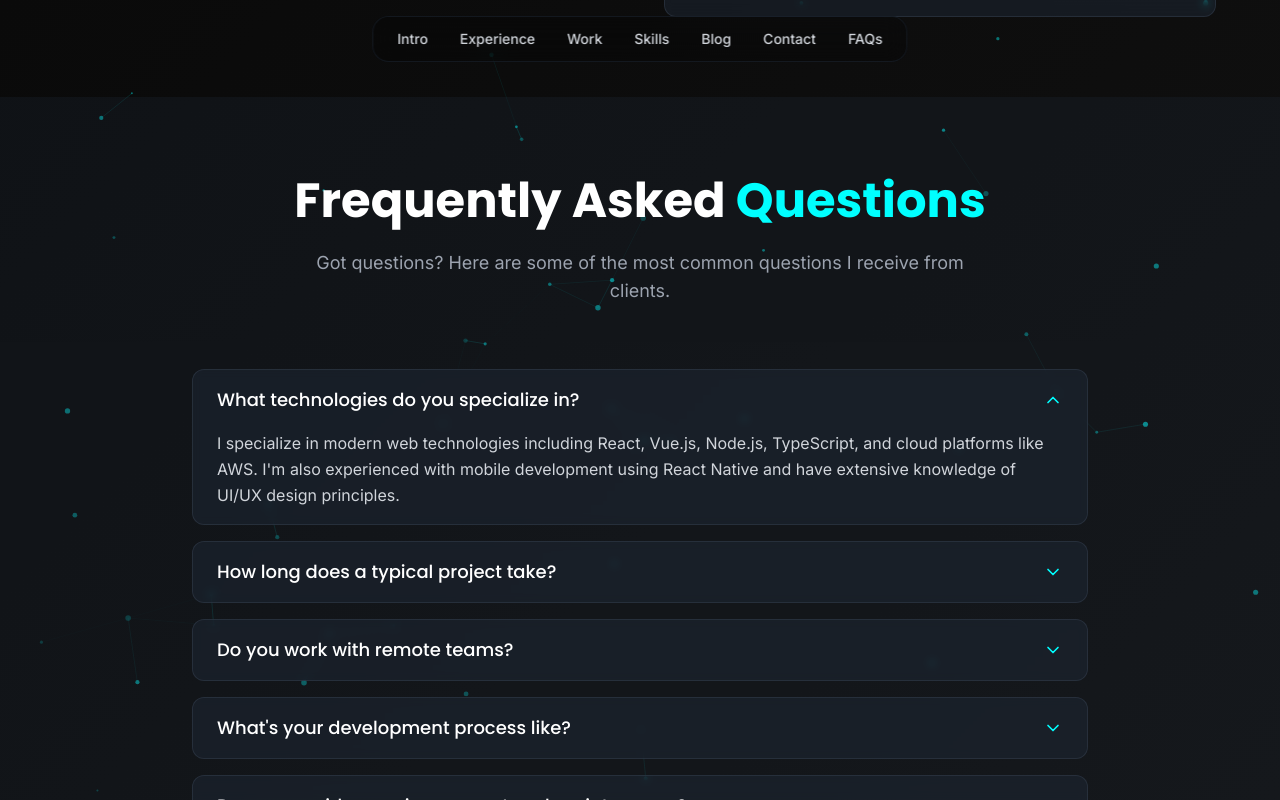
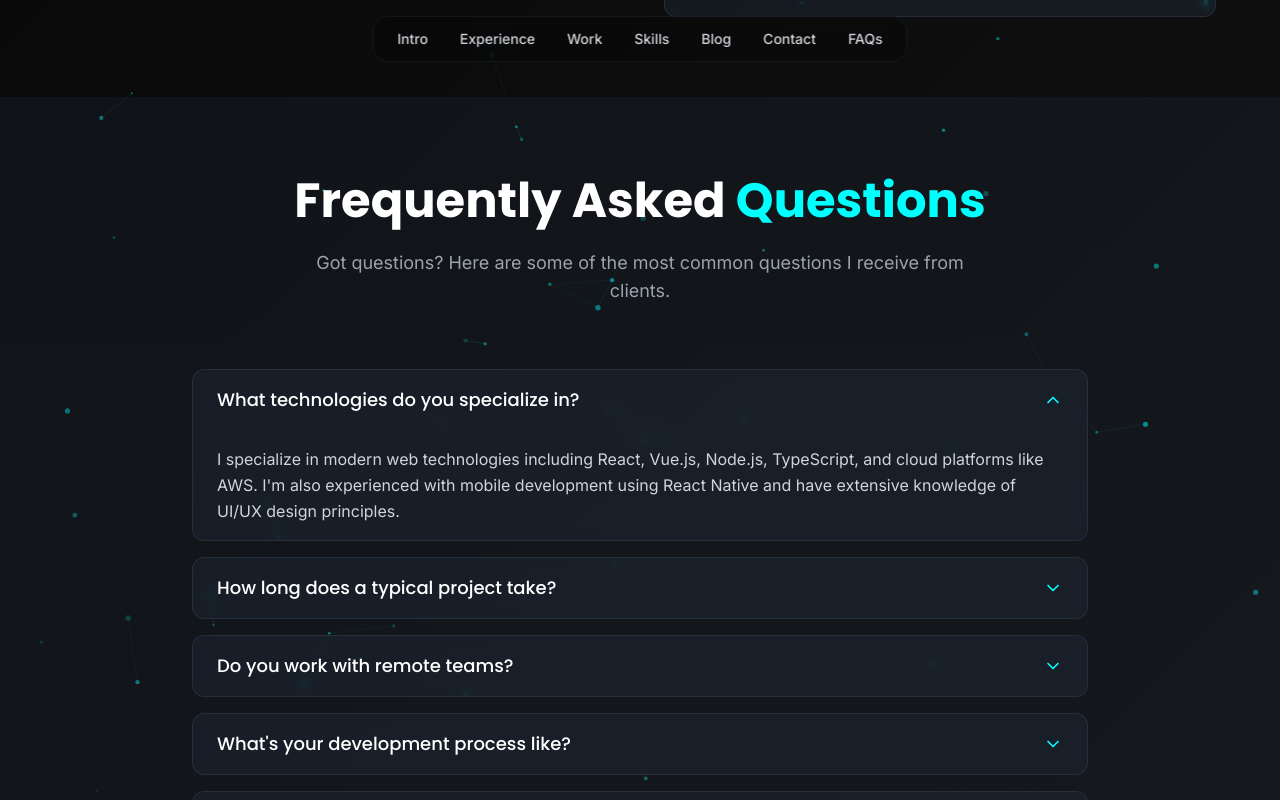
Before and after one commit to jakopo-webdev/jakopo.dev, a React (Vite) app: page / in a window 1280 px wide. Both pictures are taken after a click on the button "What technologies do you specialize in?". Shown: the part 6523-7323 px from the top of the page. Built offline with nearby package versions, Linux system fonts and the light colour scheme.

Commit message:
FAQs section improved

```diff
--- a/src/components/FAQsSection.tsx
+++ b/src/components/FAQsSection.tsx
@@ -75,7 +75,7 @@ const FAQsSection = () => {
               <div className={`overflow-hidden transition-all duration-300 ${
           activeIndex === index ? 'max-h-96 opacity-100' : 'max-h-0 opacity-0'
               }`}>
-                <div className="px-6 pb-4">
+          <div className="px-6 py-4">
             <p className="text-gray-300 leading-relaxed">
               {faq.answer}
             </p>
```
Lines whose indentation alone changed are shown as unchanged.
